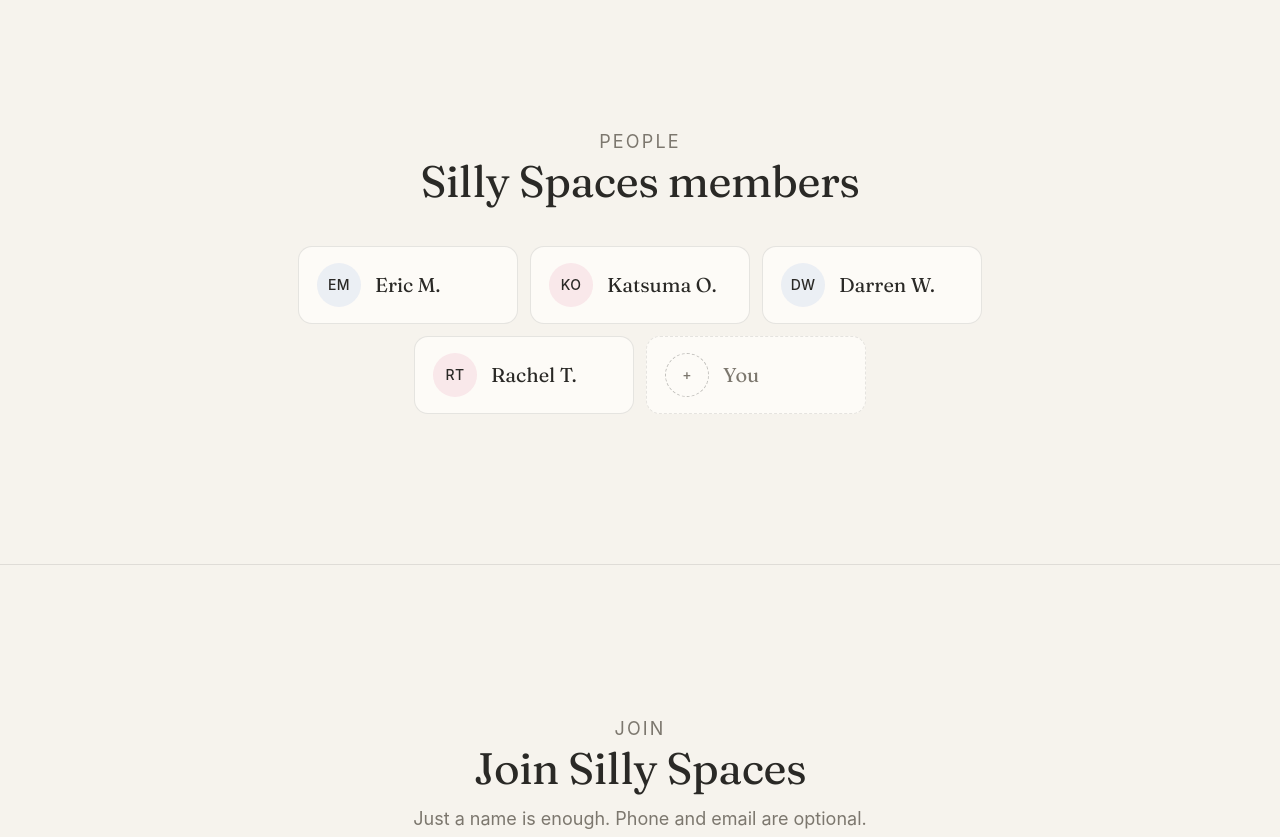
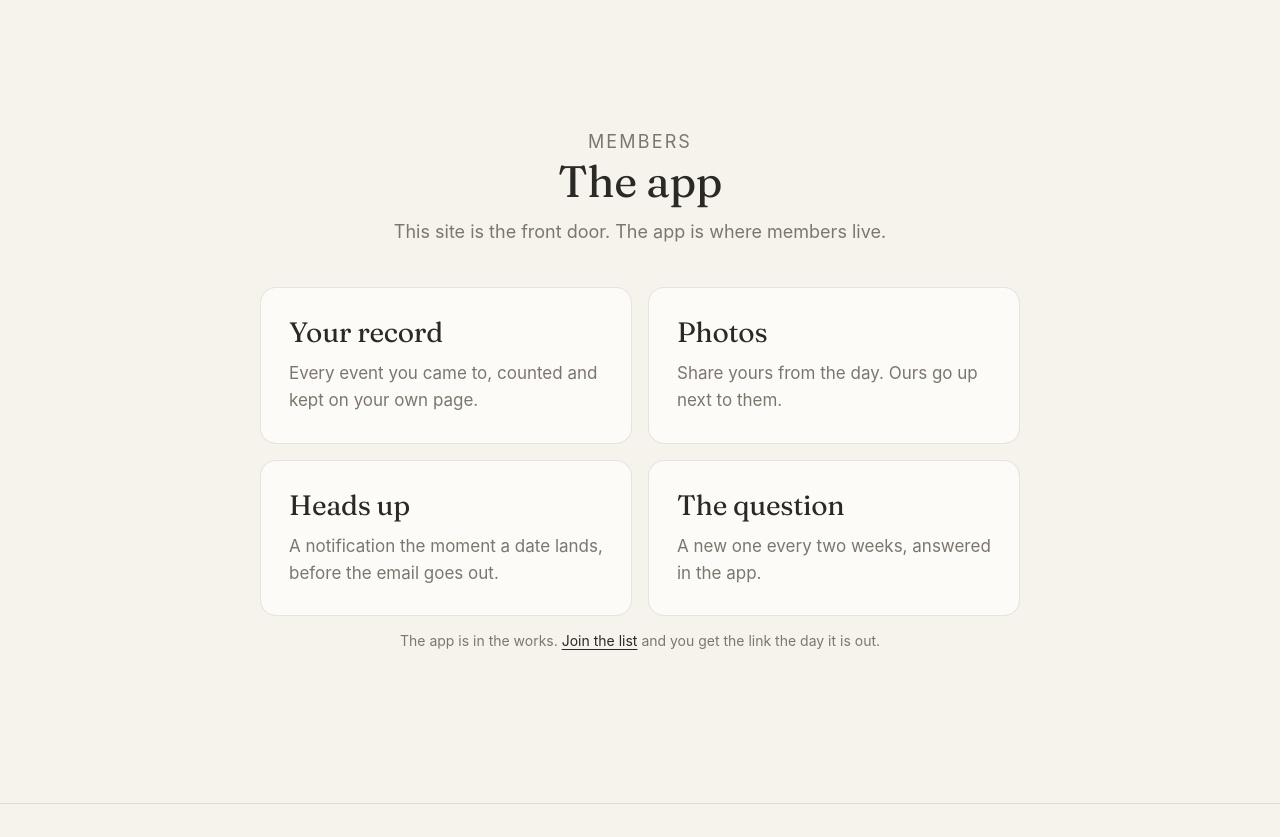
Before and after one commit to katsuma0/silly-spaces, a plain HTML site: page index.html in a window 1280 px wide. Shown: the part 1680-2517 px from the top of the page. Drawn offline with Linux system fonts and the light colour scheme.

Commit message:
feat: replace members with the app section
Co-Authored-By: Claude Fable 5.1 <noreply@anthropic.com>
Claude-Session: https://claude.ai/code/session_01RjWxSU7kEhiQ1tFSsBasEg

```diff
--- a/index.html
+++ b/index.html
@@ -40,7 +40,7 @@
     <a class="brand" href="/" aria-label="Silly Spaces home"><img src="/assets/logo.svg" alt="" width="30" height="25" decoding="async"> Silly Spaces</a>
     <ul class="nav-links" id="nav-links">
       <li><a href="/#upcoming">Upcoming</a></li>
-      <li><a href="/#members">Members</a></li>
+      <li><a href="/#app">The app</a></li>
       <li><a href="/#join">Join</a></li>
       <li><a href="/#past">Past events</a></li>
       <li><a href="/#faq">FAQ</a></li>
@@ -115,20 +115,35 @@
     </div>
   </section>
 
-  <!-- Members -->
-  <section class="section" id="members">
+  <!-- The app -->
+  <section class="section" id="app">
     <div class="wrap">
       <div class="section-head reveal">
-        <p class="eyebrow">People</p>
-        <h2>Silly Spaces members</h2>
+        <p class="eyebrow">Members</p>
+        <h2>The app</h2>
+        <p>This site is the front door. The app is where members live.</p>
       </div>
-      <div class="members">
-        <div class="member reveal"><div class="avatar">EM</div><strong>Eric M.</strong></div>
-        <div class="member reveal" data-delay="1"><div class="avatar">KO</div><strong>Katsuma O.</strong></div>
-        <div class="member reveal" data-delay="2"><div class="avatar">DW</div><strong>Darren W.</strong></div>
-        <div class="member reveal" data-delay="3"><div class="avatar">RT</div><strong>Rachel T.</strong></div>
-        <a class="member you reveal" data-delay="4" href="#join"><div class="avatar">+</div><strong>You</strong></a>
+      <div class="grid">
+        <article class="card reveal">
+          <h3>Your record</h3>
+          <p>Every event you came to, counted and kept on your own page.</p>
+        </article>
+        <article class="card reveal" data-delay="1">
+          <h3>Photos</h3>
+          <p>Share yours from the day. Ours go up next to them.</p>
+        </article>
+        <article class="card reveal" data-delay="2">
+          <h3>Heads up</h3>
+          <p>A notification the moment a date lands, before the email goes out.</p>
+        </article>
+        <article class="card reveal" data-delay="3">
+          <h3>The question</h3>
+          <!-- question:start -->
+          <p>A new one every two weeks, answered in the app.</p>
+          <!-- question:end -->
+        </article>
       </div>
+      <p class="form-note reveal">The app is in the works. <a href="#join">Join the list</a> and you get the link the day it is out.</p>
     </div>
   </section>
 
@@ -277,7 +292,7 @@
       <span>&copy; 2026 Silly Spaces</span>
       <ul>
         <li><a href="/#upcoming">Upcoming</a></li>
-        <li><a href="/#members">Members</a></li>
+        <li><a href="/#app">The app</a></li>
         <li><a href="/#join">Join</a></li>
         <li><a href="/#past">Past events</a></li>
         <li><a href="/#faq">FAQ</a></li>
```
Also changed, not shown: 404.html (+1 -1 lines), about.html (+2 -2 lines), thanks.html (+1 -1 lines).
